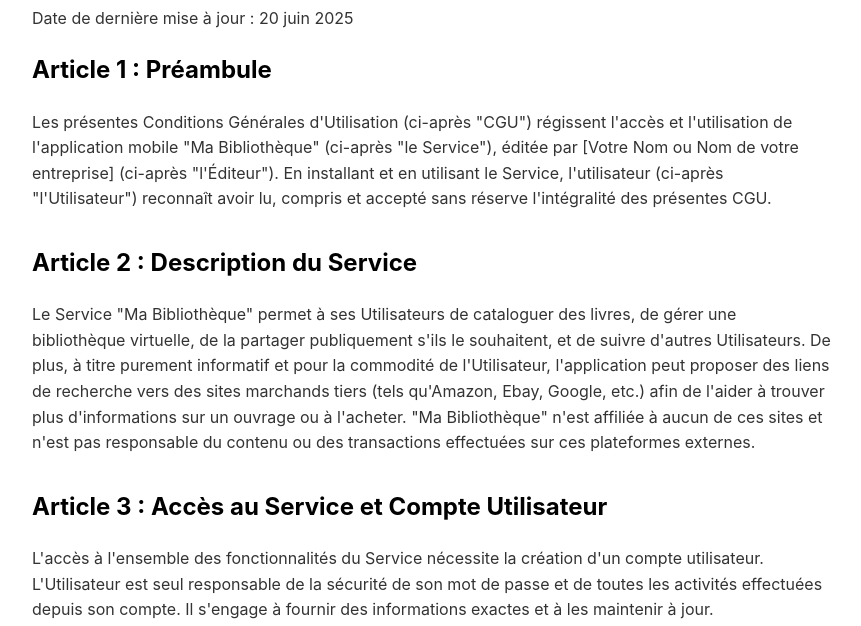
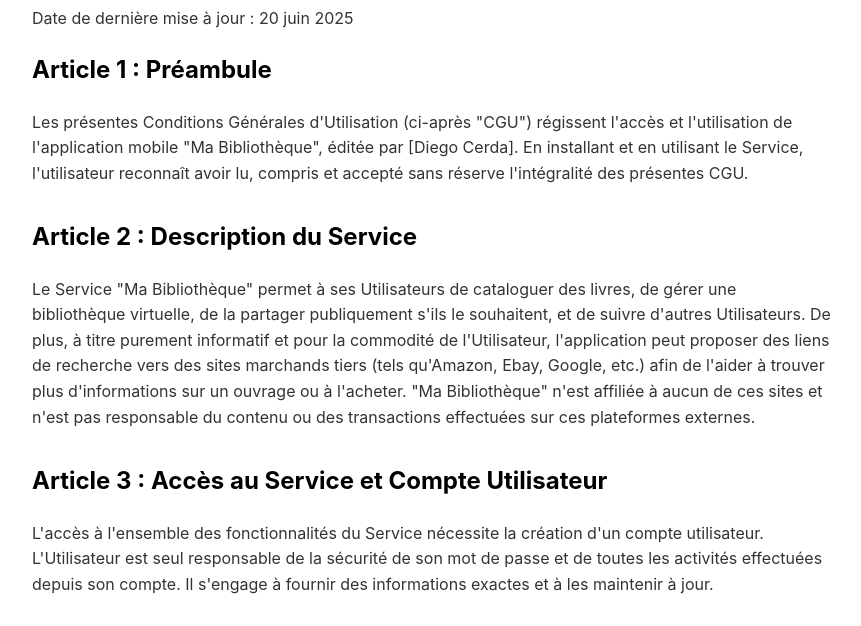
Before and after one commit to DiegoCRDA/legal-mabibliotheque, a plain HTML site: page conditions-generales.html in a window 1280 px wide. Shown: the part 158-784 px from the top of the page, without its empty margins (208-1069 px from the left). Drawn offline with Linux system fonts and the light colour scheme.

Commit message:
Update conditions-generales.html

```diff
--- a/conditions-generales.html
+++ b/conditions-generales.html
@@ -27,7 +27,7 @@
 
     <article>
         <h2>Article 1 : Préambule</h2>
-        <p>Les présentes Conditions Générales d'Utilisation (ci-après "CGU") régissent l'accès et l'utilisation de l'application mobile "Ma Bibliothèque" (ci-après "le Service"), éditée par [Votre Nom ou Nom de votre entreprise] (ci-après "l'Éditeur"). En installant et en utilisant le Service, l'utilisateur (ci-après "l'Utilisateur") reconnaît avoir lu, compris et accepté sans réserve l'intégralité des présentes CGU.</p>
+        <p>Les présentes Conditions Générales d'Utilisation (ci-après "CGU") régissent l'accès et l'utilisation de l'application mobile "Ma Bibliothèque", éditée par [Diego Cerda]. En installant et en utilisant le Service, l'utilisateur reconnaît avoir lu, compris et accepté sans réserve l'intégralité des présentes CGU.</p>
     </article>
 
     <article>
```
